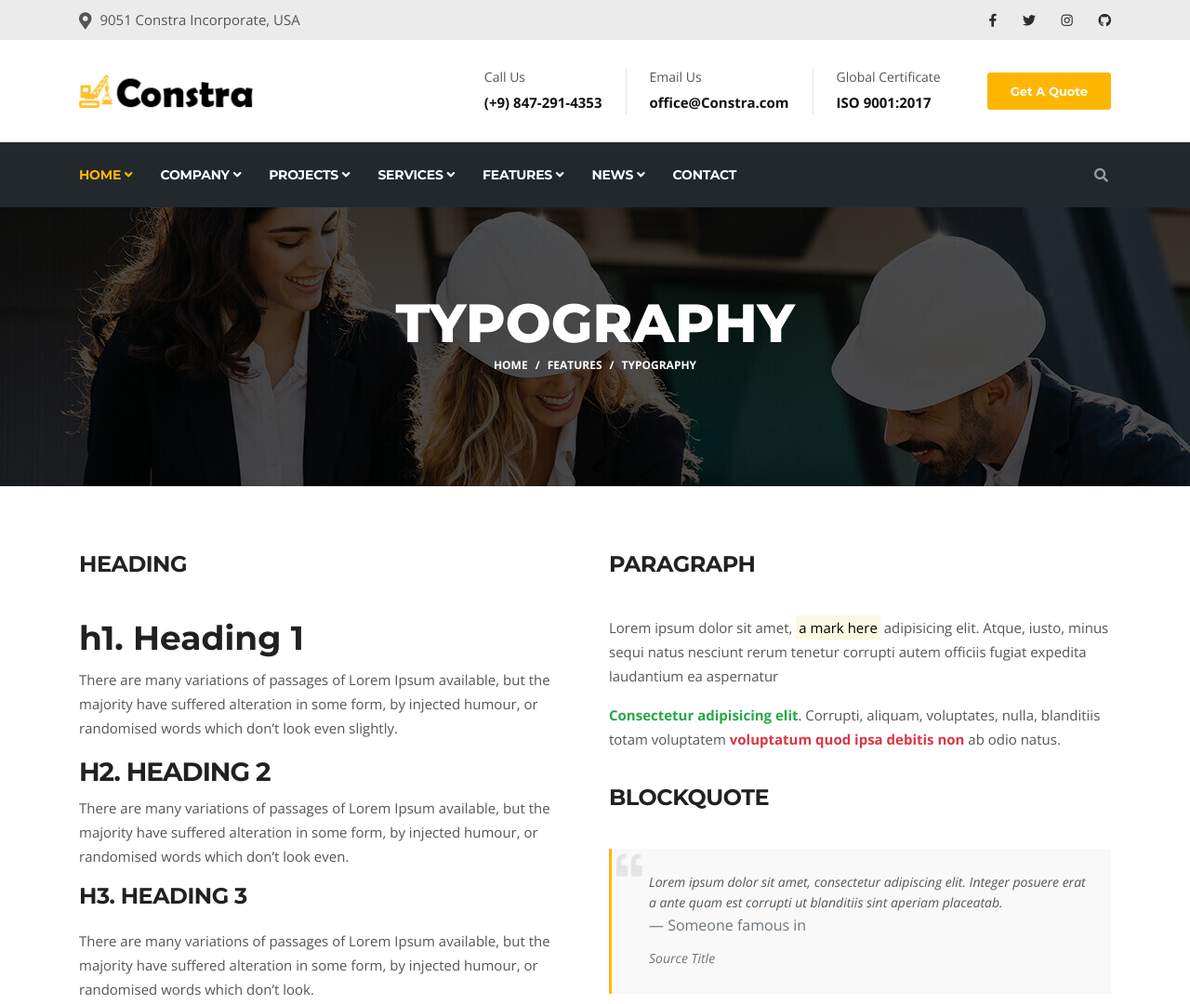
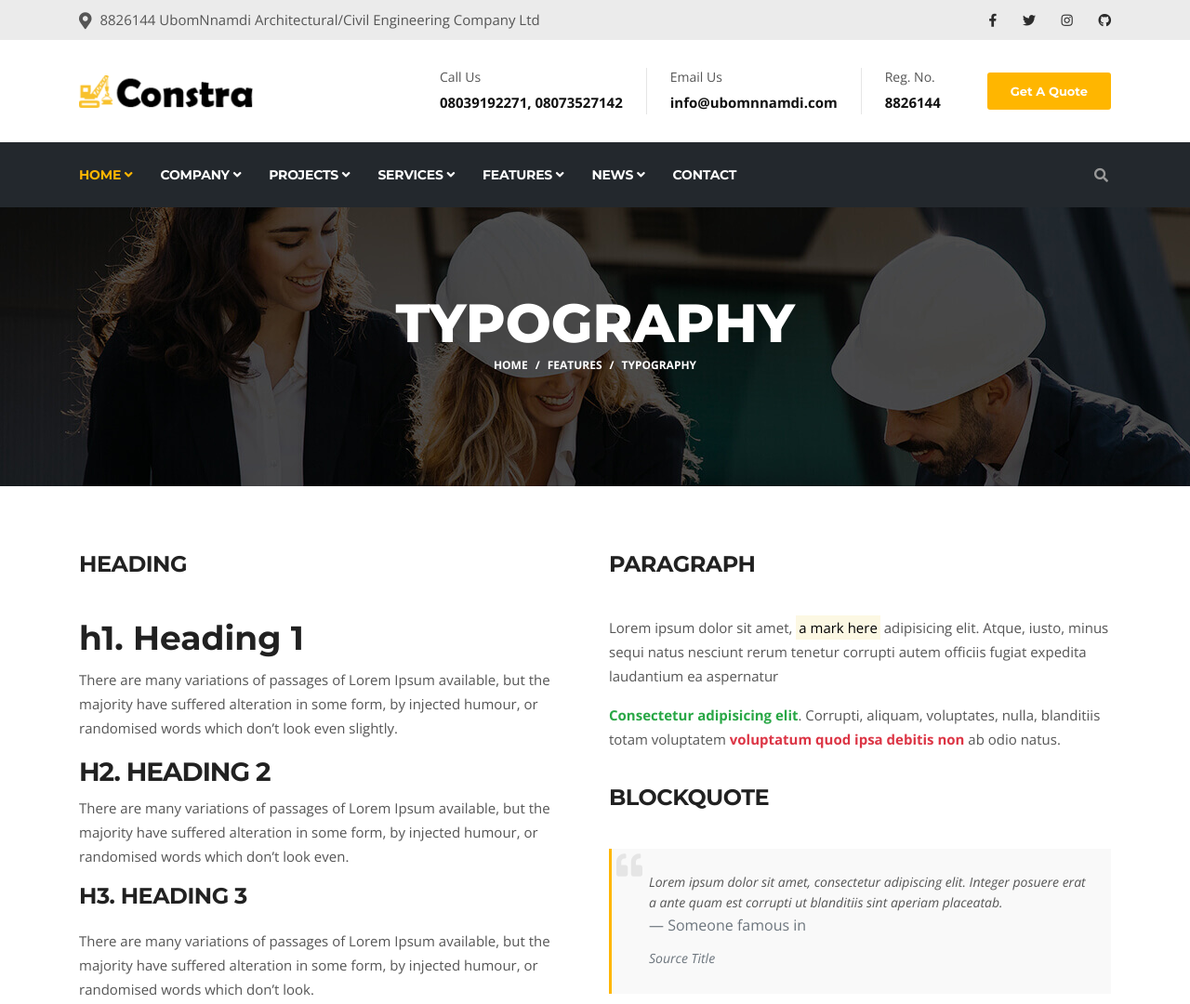
Before and after one commit to Ukeremi/Ubomnnamdiconstruction, a website: page theme/typography.html in a window 1280 px wide. Shown: the top 1080 px of the page at 93% size. Drawn offline with nearby package versions, Linux system fonts and the light colour scheme; some packages are replaced by stand-ins of ours.

Commit message:
update on Typo

```diff
--- a/theme/typography.html
+++ b/theme/typography.html
@@ -68,7 +68,7 @@
           <div class="row">
               <div class="col-lg-8 col-md-8">
                 <ul class="top-info text-center text-md-left">
-                    <li><i class="fas fa-map-marker-alt"></i> <p class="info-text">9051 Constra Incorporate, USA</p>
+                    <li><i class="fas fa-map-marker-alt"></i> <p class="info-text">8826144 UbomNnamdi Architectural/Civil Engineering Company Ltd</p>
                     </li>
                 </ul>
               </div>
@@ -118,7 +118,7 @@
                     <div class="info-box">
                       <div class="info-box-content">
                           <p class="info-box-title">Call Us</p>
-                          <p class="info-box-subtitle">(+9) 847-291-4353</p>
+                          <p class="info-box-subtitle">08039192271, 08073527142</p>
                       </div>
                     </div>
                   </li>
@@ -126,15 +126,15 @@
                     <div class="info-box">
                       <div class="info-box-content">
                           <p class="info-box-title">Email Us</p>
-                          <p class="info-box-subtitle">office@Constra.com</p>
+                          <p class="info-box-subtitle">info@ubomnnamdi.com</p>
                       </div>
                     </div>
                   </li>
                   <li class="last">
                     <div class="info-box last">
                       <div class="info-box-content">
-                          <p class="info-box-title">Global Certificate</p>
-                          <p class="info-box-subtitle">ISO 9001:2017</p>
+                          <p class="info-box-title">Reg. No.</p>
+                          <p class="info-box-subtitle">8826144</p>
                       </div>
                     </div>
                   </li>
```
Also changed, not shown: theme/about.html (+1 -1 lines), theme/index.html (+1 -1 lines).
